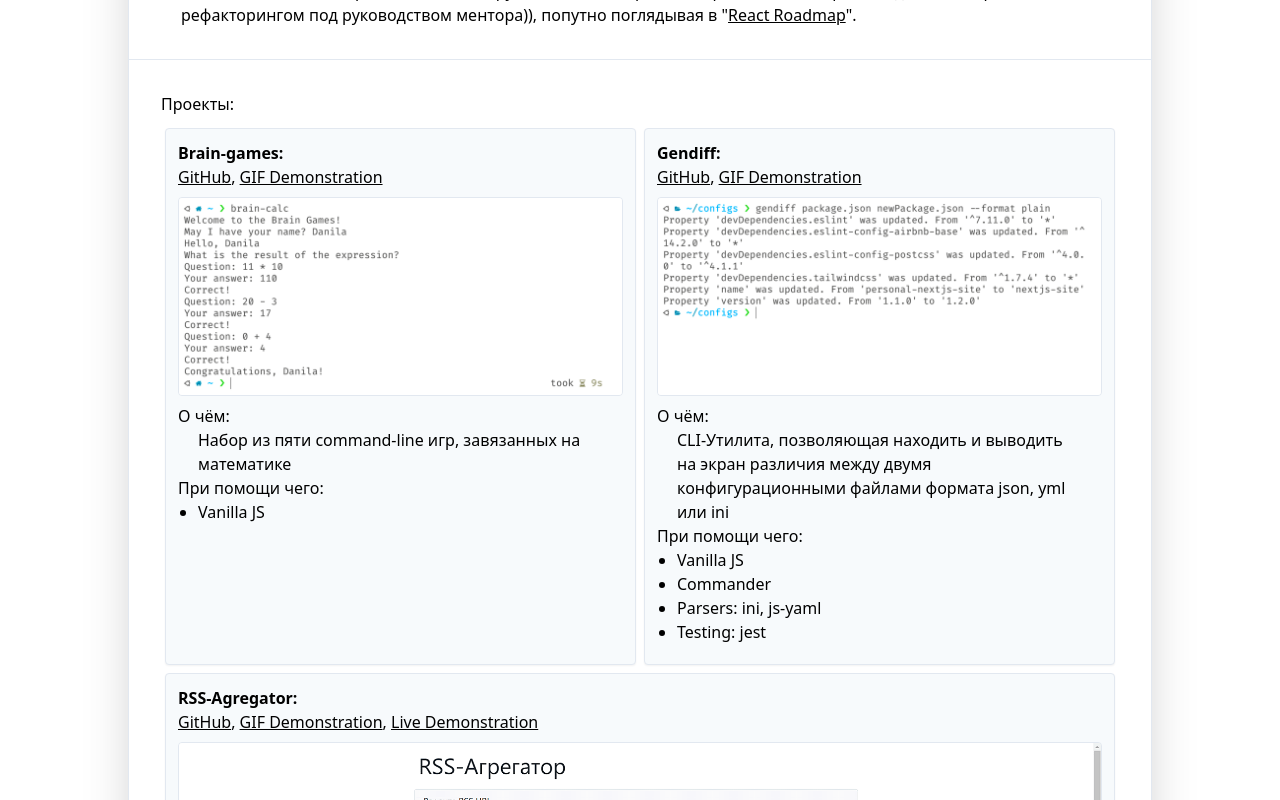
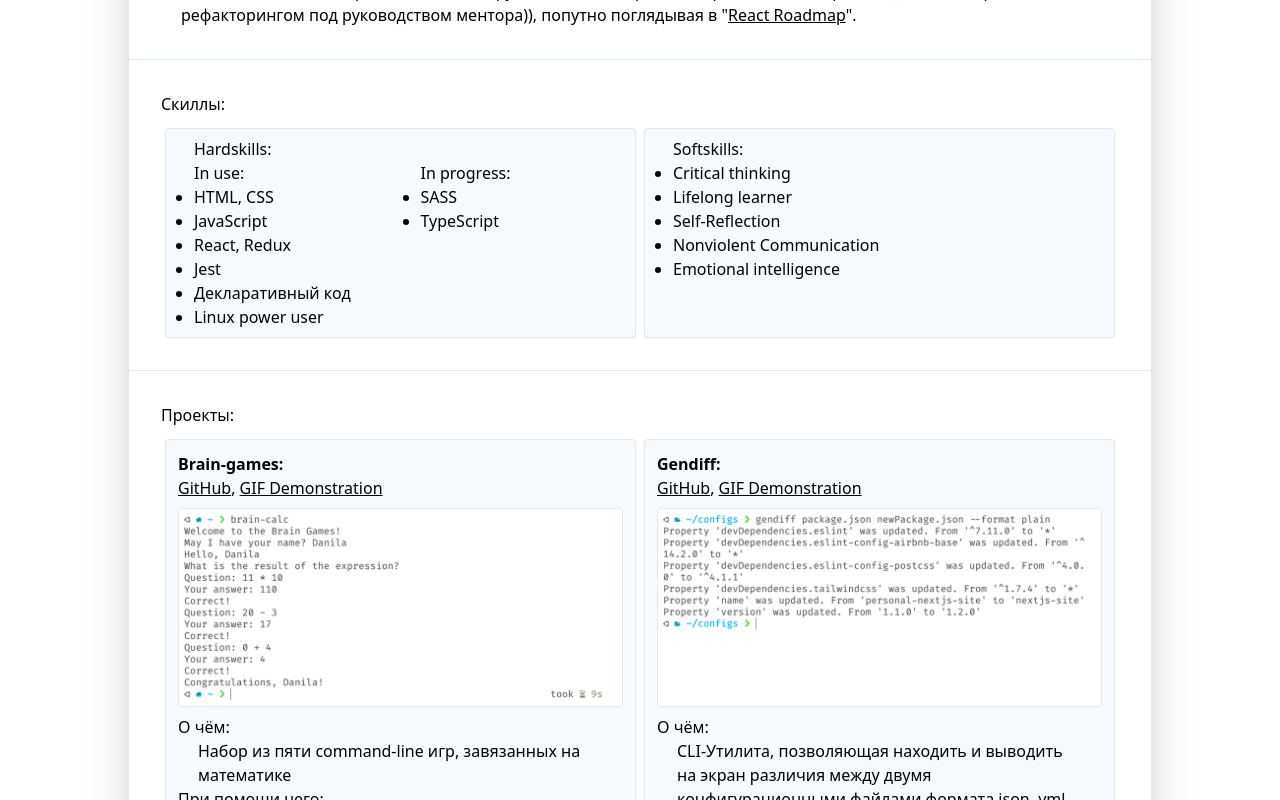
Before and after one commit to neandreev/personal-nextjs-site, a Next.js app: page / in a window 1280 px wide. Shown: the part 460-1260 px from the top of the page. Built offline with nearby package versions, Linux system fonts and the light colour scheme.

Commit message:
change function components to arrow functions

```diff
--- a/components/about.js
+++ b/components/about.js
@@ -1,8 +1,7 @@
 import Paragraph from './paragraph';
 import Link from './link';
 
-export default function About() {
-  return (
+const About = () => (
   <div>
     <span>О себе:</span>
     <Paragraph>
@@ -22,4 +21,5 @@ export default function About() {
     </Paragraph>
   </div>
 );
-}
+
+export default About;
--- a/components/container.js
+++ b/components/container.js
@@ -1,7 +1,6 @@
 import Footer from './footer';
 
-export default function Container({ children }) {
-  return (
+const Container = ({ children }) => (
   <div className="flex text-accent-1 justify-center pt-0 md:pt-8 mx-4 min-h-screen">
     <div className="flex flex-col justify-between max-w-screen-lg">
       <div className="flex flex-col border border-t-0 md:border rounded-b shadow-2xl w-full md:rounded-t divide-y">
@@ -15,4 +14,5 @@ export default function Container({ children }) {
     </div>
   </div>
 );
-}
+
+export default Container;
--- a/components/footer.js
+++ b/components/footer.js
@@ -1,5 +1,4 @@
-export default function Footer() {
-  return (
+const Footer = () => (
   <div className="bg-white border border-b-0 flex-shrink-0 mt-5 py-2 text-center shadow-2xl rounded-t">
     Сделано на Next.js + Tailwind CSS (
     <a
@@ -13,4 +12,5 @@ export default function Footer() {
     )
   </div>
 );
-}
+
+export default Footer;
--- a/components/header.js
+++ b/components/header.js
@@ -1,7 +1,6 @@
 import Link from './link';
 
-export default function Header() {
-  return (
+const Header = () => (
   <div className="flex flex-col items-center md:items-start justify-between leading-tight">
     <div className="flex justify-center">
       <div className="hidden relative h-full md:block w-32">
@@ -21,4 +20,5 @@ export default function Header() {
     </div>
   </div>
 );
-}
+
+export default Header;
--- a/components/link.js
+++ b/components/link.js
@@ -1,5 +1,4 @@
-export default function Link({ href, text }) {
-  return (
+const Link = ({ href, text }) => (
   <a
     className="underline"
     target="_blank"
@@ -9,4 +8,5 @@ export default function Link({ href, text }) {
     {text}
   </a>
 );
-}
+
+export default Link;
--- a/components/list.js
+++ b/components/list.js
@@ -1,5 +1,4 @@
-export default function List({ points }) {
-  return (
+const List = ({ points }) => (
   <ul className="list-disc pl-5">
     {points.map((point, index) => (
       <li key={index}>
@@ -8,4 +7,5 @@ export default function List({ points }) {
     ))}
   </ul>
 );
-}
+
+export default List;
--- a/components/paragraph.js
+++ b/components/paragraph.js
@@ -1,7 +1,7 @@
-export default function Paragraph({ children }) {
-  return (
-    <p className="px-5">
-      {children}
-    </p>
-  );
-}
+const Paragraph = ({ children }) => (
+  <p className="px-5">
+    {children}
+  </p>
+);
+
+export default Paragraph;
--- a/components/projects.js
+++ b/components/projects.js
@@ -65,8 +65,7 @@ const renderProject = (project, index) => {
   );
 };
 
-export default function Projects() {
-  return (
+const Projects = () => (
   <div>
     <span>Проекты:</span>
     <div className="flex flex-wrap">
@@ -74,4 +73,5 @@ export default function Projects() {
     </div>
   </div>
 );
-}
+
+export default Projects;
--- a/components/skills.js
+++ b/components/skills.js
@@ -11,8 +11,7 @@ const renderList = (points, text) => (
   </div>
 );
 
-export default function Skills() {
-  return (
+const Skills = () => (
   <div>
     <span>Скиллы:</span>
     <div className="flex mt-3 space-y-2 md:space-y-0 flex-col md:flex-row justify-between">
@@ -29,4 +28,5 @@ export default function Skills() {
     </div>
   </div>
 );
-}
+
+export default Skills;
--- a/pages/_app.js
+++ b/pages/_app.js
@@ -1,7 +1,5 @@
 import '../styles/index.css';
 
-function MyApp({ Component, pageProps }) {
-  return <Component {...pageProps} />;
-}
+const MyApp = ({ Component, pageProps }) => <Component {...pageProps} />;
 
 export default MyApp;
--- a/pages/index.js
+++ b/pages/index.js
@@ -5,8 +5,7 @@ import Header from '../components/header';
 import Skills from '../components/skills';
 import Projects from '../components/projects';
 
-export default function IndexPage() {
-  return (
+const IndexPage = () => (
   <div className="Container">
     <Head>
       <title>Андреев Данила</title>
@@ -17,10 +16,11 @@ export default function IndexPage() {
       <Container>
         <Header id="header"/>
         <About id="about"/>
+        <Skills id="skills"/>
         <Projects id="projects"/>
-          <Skills id="skills"/>
       </Container>
     </main>
   </div>
 );
-}
+
+export default IndexPage;
```
Lines whose indentation alone changed are shown as unchanged.
